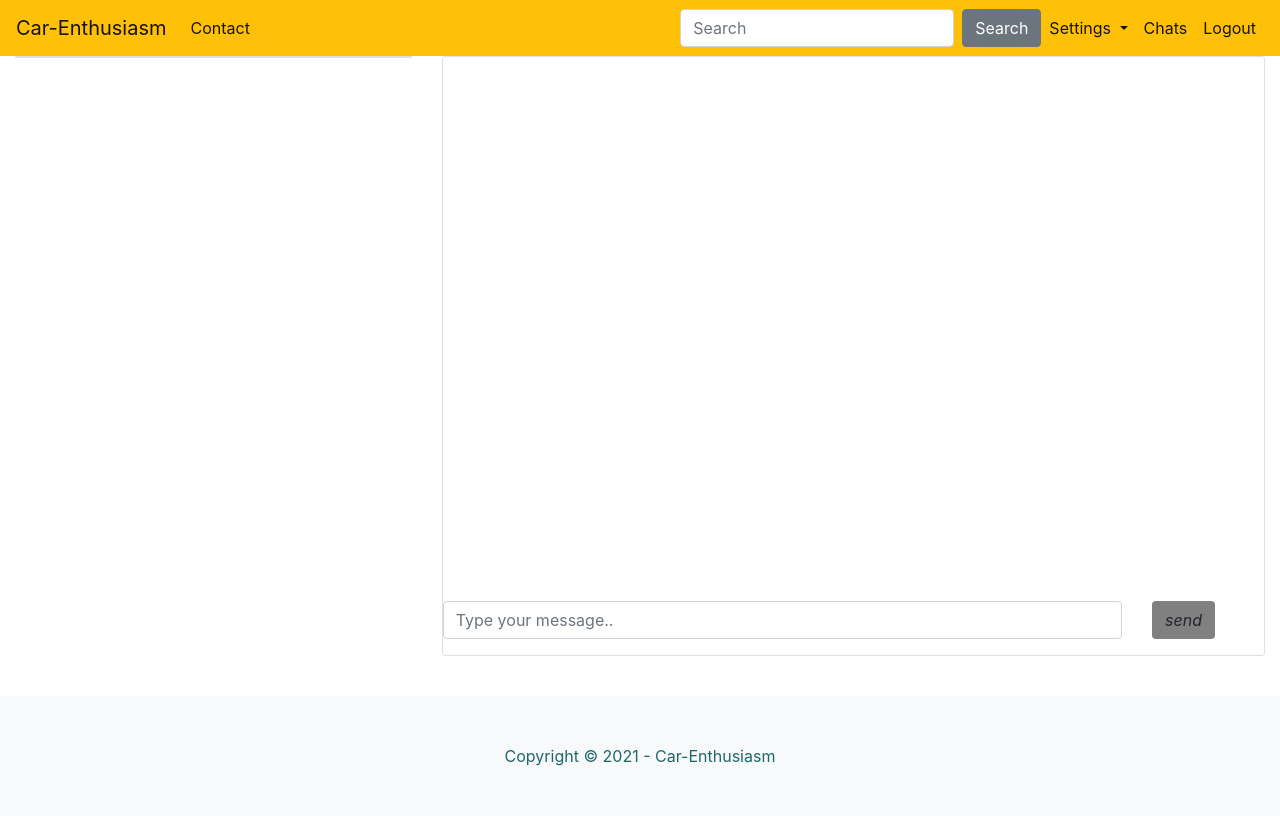
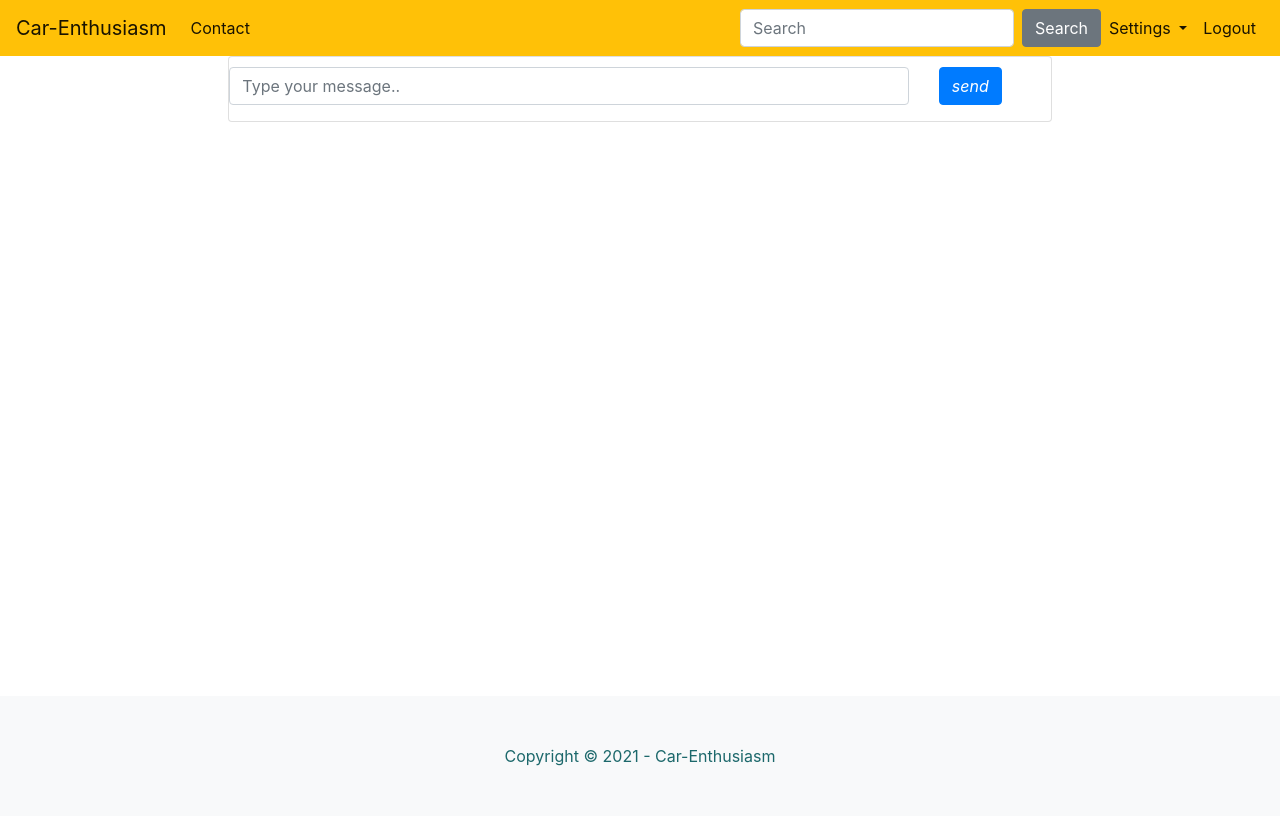
Before and after one commit to ngetichnicholas/Car-Enthusiasm, a Django app: page /chat_messages/1/1/ in a window 1280 px wide. Run offline with Django 3.2, Linux system fonts and the light colour scheme; the visitor is signed in with stand-in values (Sample User, id 1); data comes from the database, SQL or seed files in the repository; data that the repository does not hold is empty; some libraries are stand-ins or nearby versions.

```diff
--- a/cars_app/forms.py
+++ b/cars_app/forms.py
@@ -35,7 +35,7 @@ class UpdateUserForm(forms.ModelForm):
 class CarForm(forms.ModelForm):
   class Meta:
     model = Car
-    fields = ['car_make','model','year_manufactured','image_1','image_2','image_3','image_4','city','car_location']
+    fields = ['car_make','model','year_manufactured','image_1','image_2','image_3','image_4','location']
     widgets = {
             'year_manufactured': widgets.DateInput(attrs={'type': 'date'})
         }
--- a/cars_app/models.py
+++ b/cars_app/models.py
@@ -35,8 +35,7 @@ class Car(models.Model):
     image_2 = models.ImageField(upload_to='cars')
     image_3 = models.ImageField(upload_to='cars')
     image_4 = models.ImageField(upload_to='cars')
-    city = models.CharField(max_length=255)
-    car_location = PlainLocationField(based_fields=['city'], zoom=7)
+    location = models.CharField(max_length=255)
     user_id = models.ForeignKey(User,on_delete=CASCADE)
 
     def save_car(self):
--- a/cars_app/templates/chat/chat.html
+++ b/cars_app/templates/chat/chat.html
@@ -2,26 +2,30 @@
 {% block content %}
 <div class="container-fluid" style="height: 80vh">
     <div class="row">
-        <div class="col-md-4">
-            <div class="card">
-                <div class="collection">
-                    {% for user in users %}
-                    <a href="{% url 'chat_messages' request.user.id user.id %}" id="user{{ user.id }}"
-                        class="collection-item row">
-                        <div class="col s8">
-                            <span class="title" style="font-weight: bolder">{{ user.username }}</span>
-                        </div>
-                    </a>
-                    {% endfor %}
-                </div>
-            </div>
-        </div>
+        <div class="col-md-2"></div>
         <div class="col-md-8">
             <div class="card">
-                <div id="board" class="section grey lighten-3" style="height: 68vh; padding: 5px; overflow-y: scroll">
-                    {% block messages %}
-
-                    {% endblock %}
+                <div id="board" class="section grey lighten-3" style="padding: 5px;">
+                    {% for message in messages %}
+                    {% if message.sender == request.user %}
+                    <div class="card right-chat" style="width: 75%;">
+                        <div class="title">You</div>
+                        {{ message }}
+                    </div>
+                    {% else %}
+                    <div class="card left-chat" style="width: 75%;">
+                        <div class="title">{{ message.sender }}</div>
+                        {{ message }}
+                    </div>
+                    {% endif %}
+                    {% endfor %}
+                    <script>
+                        $(function () {
+                            $('#user{{ receiver.id }}').addClass('active');
+                            //Call receive function each 1 seconds to check for new messages in the database
+                            setInterval(receive, 1000)
+                        })
+                    </script>
                 </div>
                 <form id="chat-box" class="form-group" method="post">
                     {% csrf_token %}
@@ -31,13 +35,13 @@
                                 placeholder="Type your message..">
                         </div>
                         <div class="col-md-2">
-                            <button class="btn btn-default" style="background-color: gray"><i
-                                    class="material-icons">send</i></button>
+                            <button class="btn btn-primary"><i class="material-icons">send</i></button>
                         </div>
                     </div>
                 </form>
             </div>
         </div>
+        <div class="col-md-2"></div>
     </div>
 </div>
 {% load static %}
--- a/cars_app/templates/chat/messages.html
+++ /dev/null
@@ -1,24 +0,0 @@
-{% extends 'chat/chat.html' %}
-{% block hide %}{% endblock %}
-{% block messages %}
-    {% for message in messages %}
-    {% if message.sender == request.user %}
-<div class="card right-chat" style="width: 75%;">
-    <div  class="title">You</div>
-    {{ message }}
-</div>
-    {% else %}
-<div class="card left-chat" style="width: 75%;">
-    <div  class="title">{{ message.sender }}</div>
-    {{ message }}
-</div>
-    {% endif %}
-    {% endfor %}
-<script>
-$(function () {
-    $('#user{{ receiver.id }}').addClass('active');
-    //Call receive function each 1 seconds to check for new messages in the database
-    setInterval(receive,1000)
-})
-</script>
-{% endblock %}
--- a/cars_app/templates/index.html
+++ b/cars_app/templates/index.html
@@ -31,9 +31,6 @@
             <h5 class="car-name">{{car.car_make}}</h5>
           </a>
         </div>
-        <div class="map">
-          <!-- <iframe src="https://maps.google.com/maps?q={{car.city}}%20street&t=&z=13&ie=UTF8&iwloc=&output=embed" frameborder="0" style="border:0; width: 100%; height: 290px;" allowfullscreen></iframe> -->
-        </div>
         {% endfor %}
 
       </div>
--- a/cars_app/templates/navbar.html
+++ b/cars_app/templates/navbar.html
@@ -31,9 +31,6 @@
         </div>
       </li>
       <li class="nav-item active">
-        <a class="nav-link" href="{% url 'chats' %}"><span class="lower"> Chats</span></a>
-      </li>
-      <li class="nav-item active">
         <a class="nav-link" href="{% url 'logout' %}"><span class="lower"> Logout</span></a>
       </li>
       {% else %}
--- a/cars_app/urls.py
+++ b/cars_app/urls.py
@@ -20,7 +20,6 @@ urlpatterns = [
     path('delete_car/<int:car_id>', app_views.delete_car,name='delete_car'),
 
     path('car_view/<int:car_id>',app_views.car_view,name='car_view'),
-    path('chats/', app_views.chat_view, name='chats'),
     path('chat_messages/<int:sender>/<int:receiver>/', app_views.message_view, name='chat_messages'),
     path('api/messages/<int:sender>/<int:receiver>/', app_views.message_list, name='message-detail'),
     path('search',app_views.search,name='search'),
--- a/cars_app/views.py
+++ b/cars_app/views.py
@@ -79,8 +79,9 @@ def login(request):
 def car_view(request,car_id):
   current_user = request.user
   car = Car.objects.get(pk = car_id)
+  user = User.objects.get(username = car.user_id)
 
-  return render(request, 'cars/car_page.html', {'current_user':current_user,'car':car})
+  return render(request, 'cars/car_page.html', {'user':user,'current_user':current_user,'car':car})
 
 @login_required
 def profile(request):
@@ -170,19 +171,12 @@ def message_list(request, sender=None, receiver=None):
             return JsonResponse(serializer.data, status=201)
         return JsonResponse(serializer.errors, status=400)
 
-def chat_view(request):
-    if not request.user.is_authenticated:
-        return redirect('index')
-    if request.method == "GET":
-        return render(request, 'chat/chat.html',
-                      {'users': User.objects.exclude(username=request.user.username)})
-
 
 def message_view(request, sender, receiver):
     if not request.user.is_authenticated:
         return redirect('index')
     if request.method == "GET":
-        return render(request, "chat/messages.html",
+        return render(request, 'chat/chat.html',
                       {'users': User.objects.exclude(username=request.user.username),
                        'receiver': User.objects.get(id=receiver),
                        'messages': Message.objects.filter(sender_id=sender, receiver_id=receiver) |
--- a/static/css/styles.css
+++ b/static/css/styles.css
@@ -16,6 +16,7 @@
 .car-image {
   width: 100%;
   margin-bottom: 1rem;
+  border-radius: 6px;
 }
 .table-img {
   width: 15vh;
```
Also changed, not shown: cars_app/templates/cars/car_page.html (+13 -3 lines), cars_app/migrations/0004_auto_20211010_2332.py (added).
